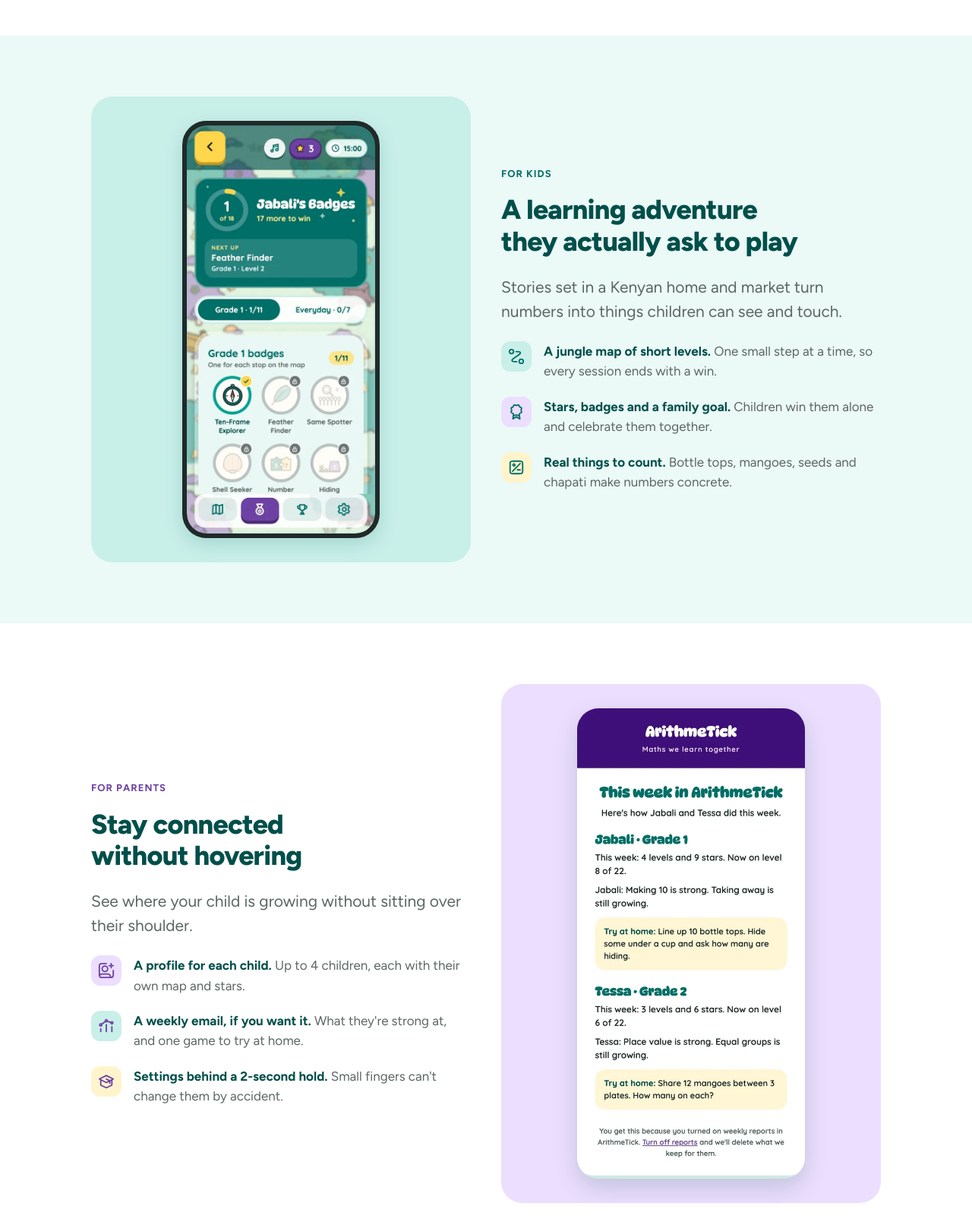
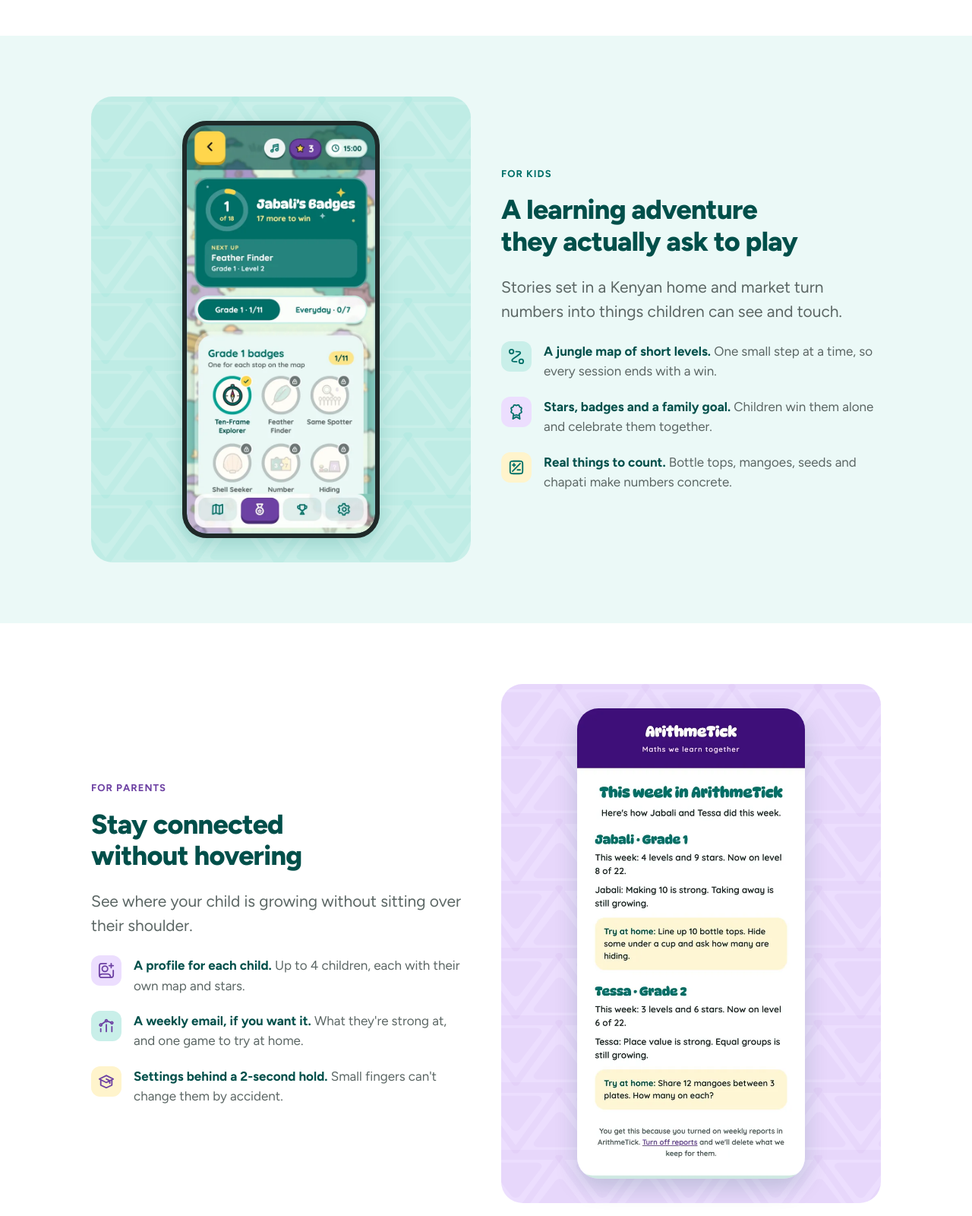
Before and after one commit to Rachel-Kenyani/arithmetick-website, an Astro site: page / in a window 1280 px wide. Shown: the part 1360-2960 px from the top of the page at 76% size. Built offline with nearby package versions, Linux system fonts and the light colour scheme; Astro itself is replaced by a stand-in of ours.

Commit message:
Add faint For Kids and For Parents patterns behind the home page mockups

```diff
--- a/src/pages/index.astro
+++ b/src/pages/index.astro
@@ -432,11 +432,12 @@ const moveAndPlay = [
     place-items: center;
     padding: var(--space-8) var(--space-6);
   }
+  /* The Figma "For Kids" and "For Parents" backdrops: the triangle row, tinted, repeated over a solid colour. */
   .tilt.teal {
-    background: var(--mint-100);
+    background: var(--mint-100) url("/images/pattern-row-teal.svg") center top / 1789px 88.5px repeat;
   }
   .tilt.purple {
-    background: var(--purple-100);
+    background: var(--purple-100) url("/images/pattern-row-purple.svg") center top / 1789px 88.5px repeat;
   }
   .phone.md {
     position: relative;
```
Also changed, not shown: public/images/pattern-row-purple.svg (added), public/images/pattern-row-teal.svg (added).
